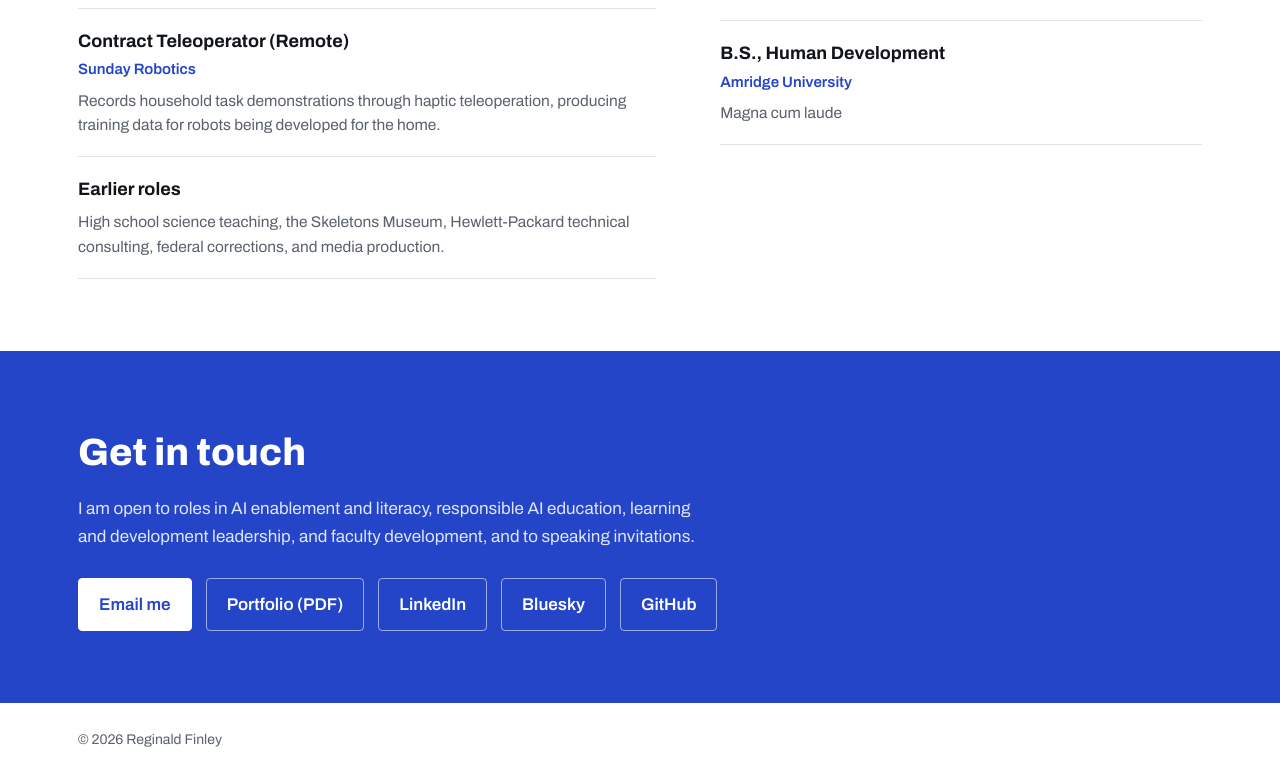
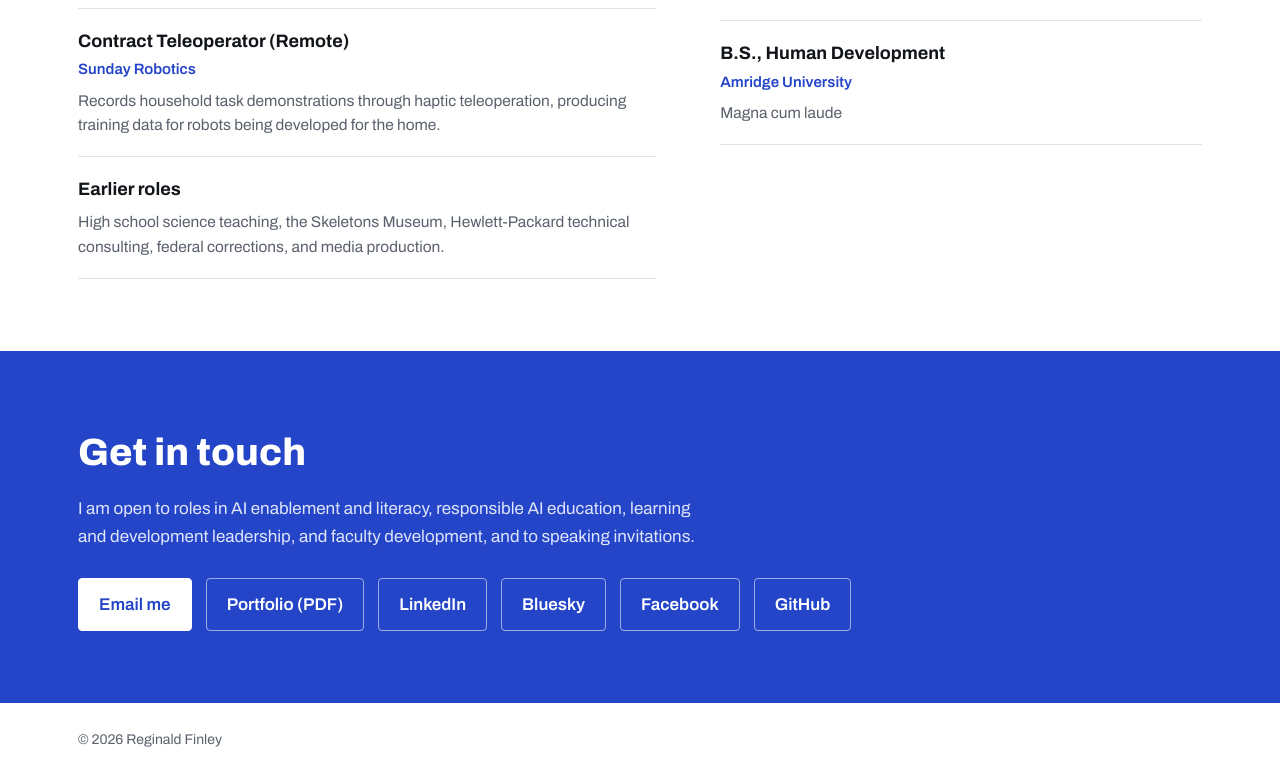
Before and after one commit to reijinarudo/Portfolio, a plain HTML site: page index.html in a window 1280 px wide. Shown: the part 4250-5027 px from the top of the page. Drawn offline with Linux system fonts and the light colour scheme.

Commit message:
Update index.html

```diff
--- a/index.html
+++ b/index.html
@@ -270,6 +270,7 @@
         <a href="docs/Reginald_Finley_AI_Enablement_Portfolio_2026.pdf" target="_blank" rel="noopener">Portfolio (PDF)</a>
         <a href="https://www.linkedin.com/in/reginaldfinley/" target="_blank" rel="noopener">LinkedIn</a>
         <a href="https://bsky.app/profile/drreginaldfinley.com" target="_blank" rel="noopener">Bluesky</a>
+        <a href="https://www.facebook.com/DrReginaldFinleySr" target="_blank" rel="noopener">Facebook</a>
         <a href="https://github.com/reijinarudo" target="_blank" rel="noopener">GitHub</a>
       </div>
     </div>
```
